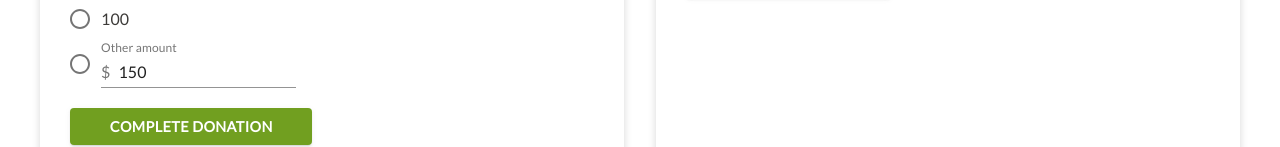
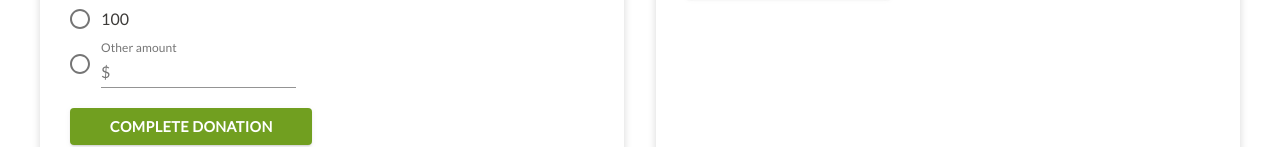
Before and after one commit to A2Helps/a2-helps-web, a React (Create React App) app: page / in a window 1280 px wide. Shown: the part 1244-1391 px from the top of the page. Built offline with nearby package versions, Linux system fonts and the light colour scheme; no server answers.

Commit message:
remove default of 150

```diff
--- a/src/components/donate/index.js
+++ b/src/components/donate/index.js
@@ -50,7 +50,7 @@ const useStyles = makeStyles(theme => ({
 
 export default function Donate() {
   const [value, setValue] = React.useState('25');
-  const [inputValue, setInputValue] = React.useState('150');
+  const [inputValue, setInputValue] = React.useState('');
   const [open, setOpen] = React.useState(false);
 
   const handleChange = event => {
```
